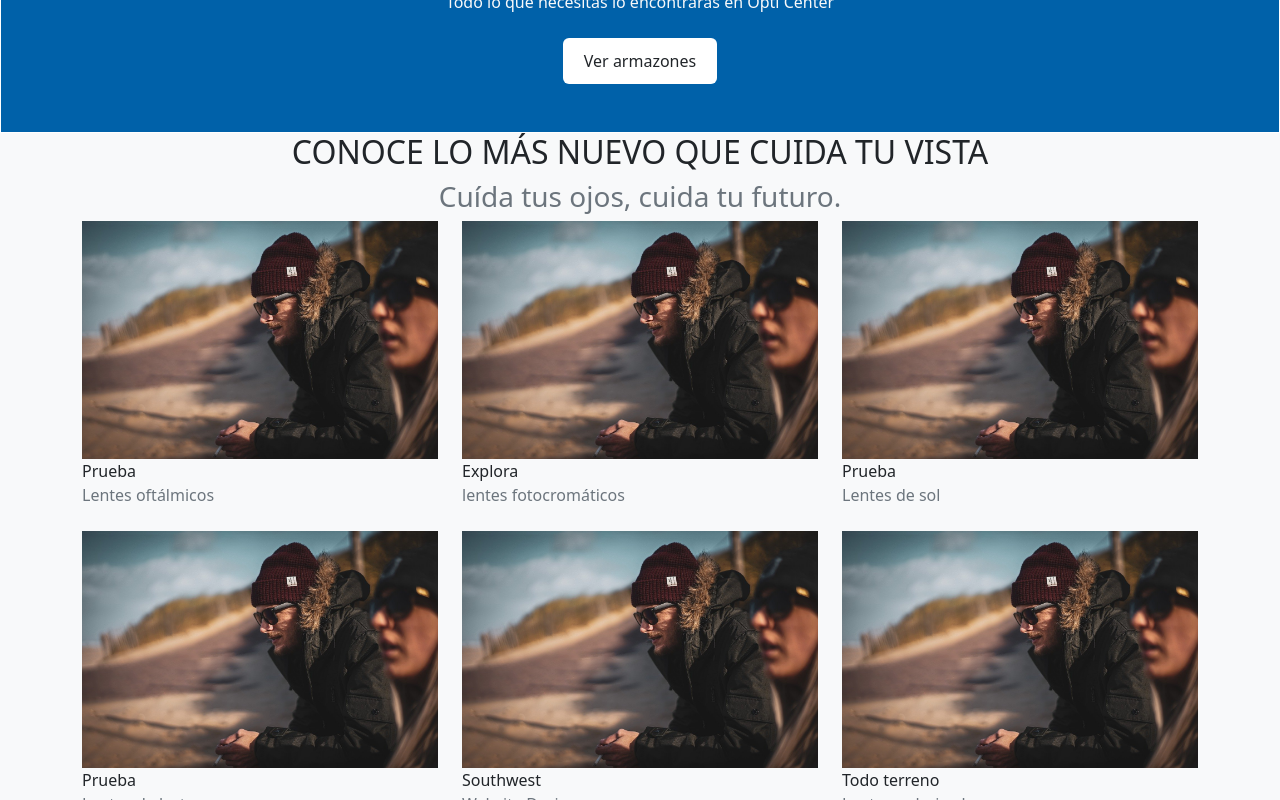
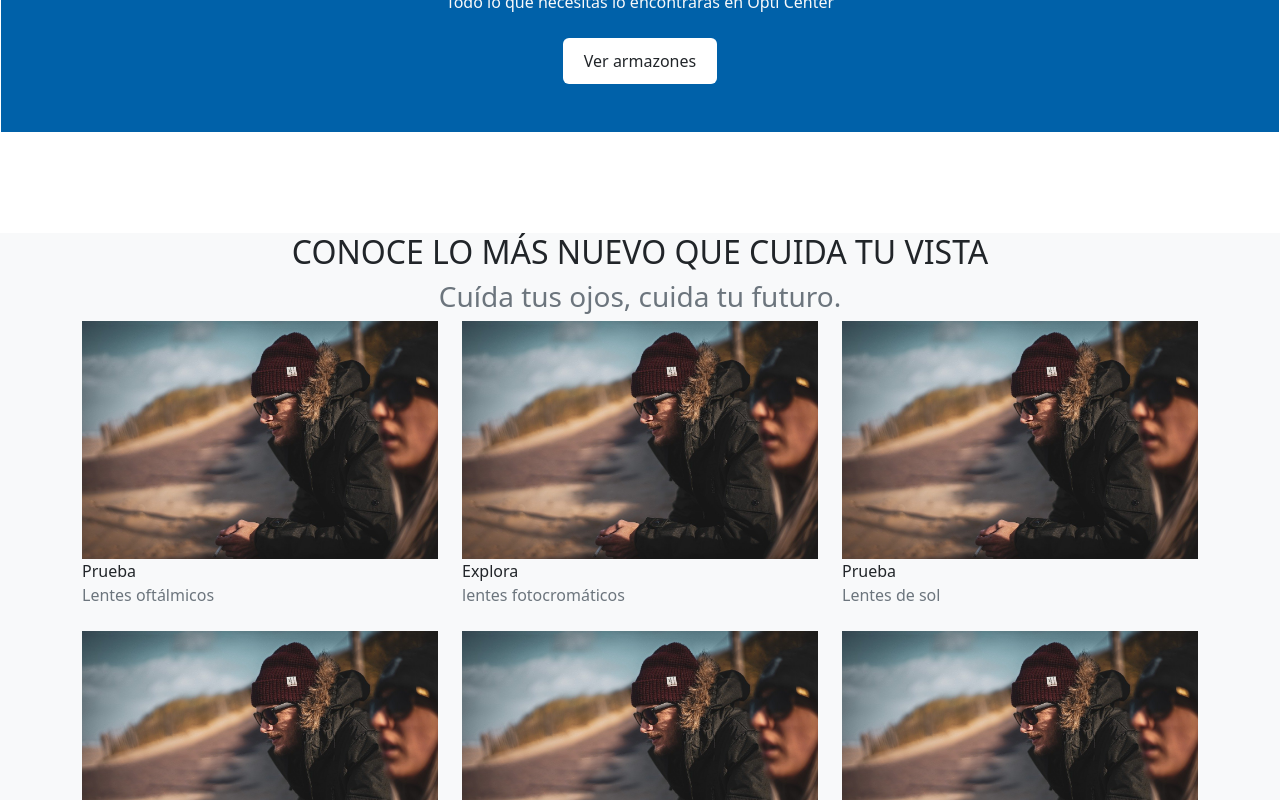
Before and after one commit to MeliBis/opticenter, a React (Vite) app: page / in a window 1280 px wide. Shown: the part 900-1700 px from the top of the page. Built offline with nearby package versions, Linux system fonts and the light colour scheme.

Commit message:
se agrega variable universal

```diff
--- a/src/App.css
+++ /dev/null
@@ -1 +0,0 @@
-@import url('../src/Components/styles/portada.css')
--- a/src/Components/Home/Section2Gallery.jsx
+++ b/src/Components/Home/Section2Gallery.jsx
@@ -3,7 +3,7 @@ import imgGaleria1 from '../../assets/gallery/1.jpg'
 
 const Section2Gallery = () => {
   return (
-    <section className="page-section bg-light" id="portfolio">
+    <section className="page-section bg-light margen" id="portfolio">
     <div className="container">
       <div className="text-center">
         <h2 className="section-heading text-uppercase">Conoce lo más nuevo que cuida tu vista</h2>
--- a/src/index.css
+++ b/src/index.css
@@ -4,15 +4,17 @@
     --main-color:#0061A9;
     --second-color:;
     --acento:;
+}
 
-}
 .btn-general{
     background-color:white ;
     padding: 10px 20px;
 
     cursor: pointer;
 }
-
+.margen{
+    margin-top: 100px;
+}
 .contenedor_intro{
     background-color: var(--main-color);
     color: white;
```
